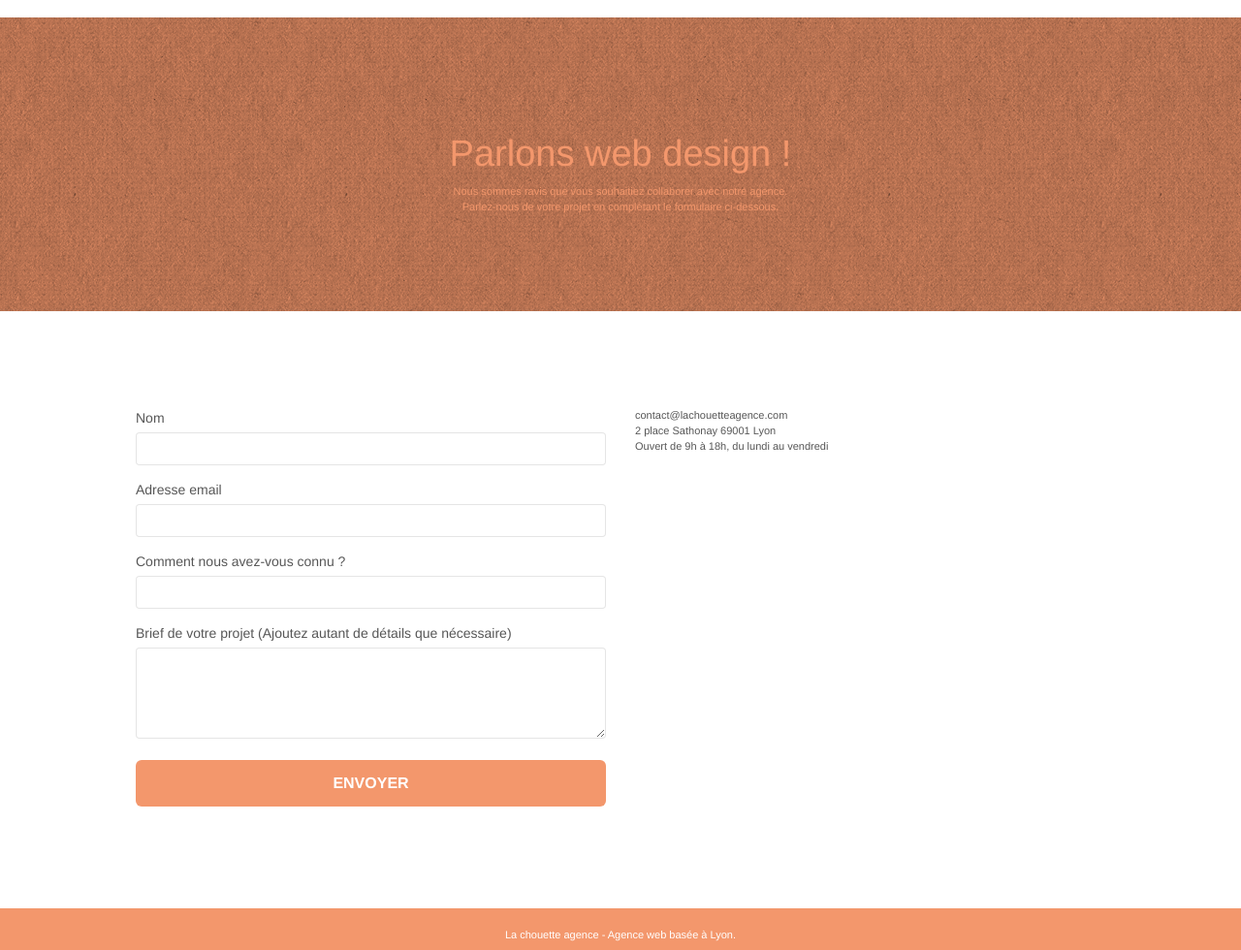
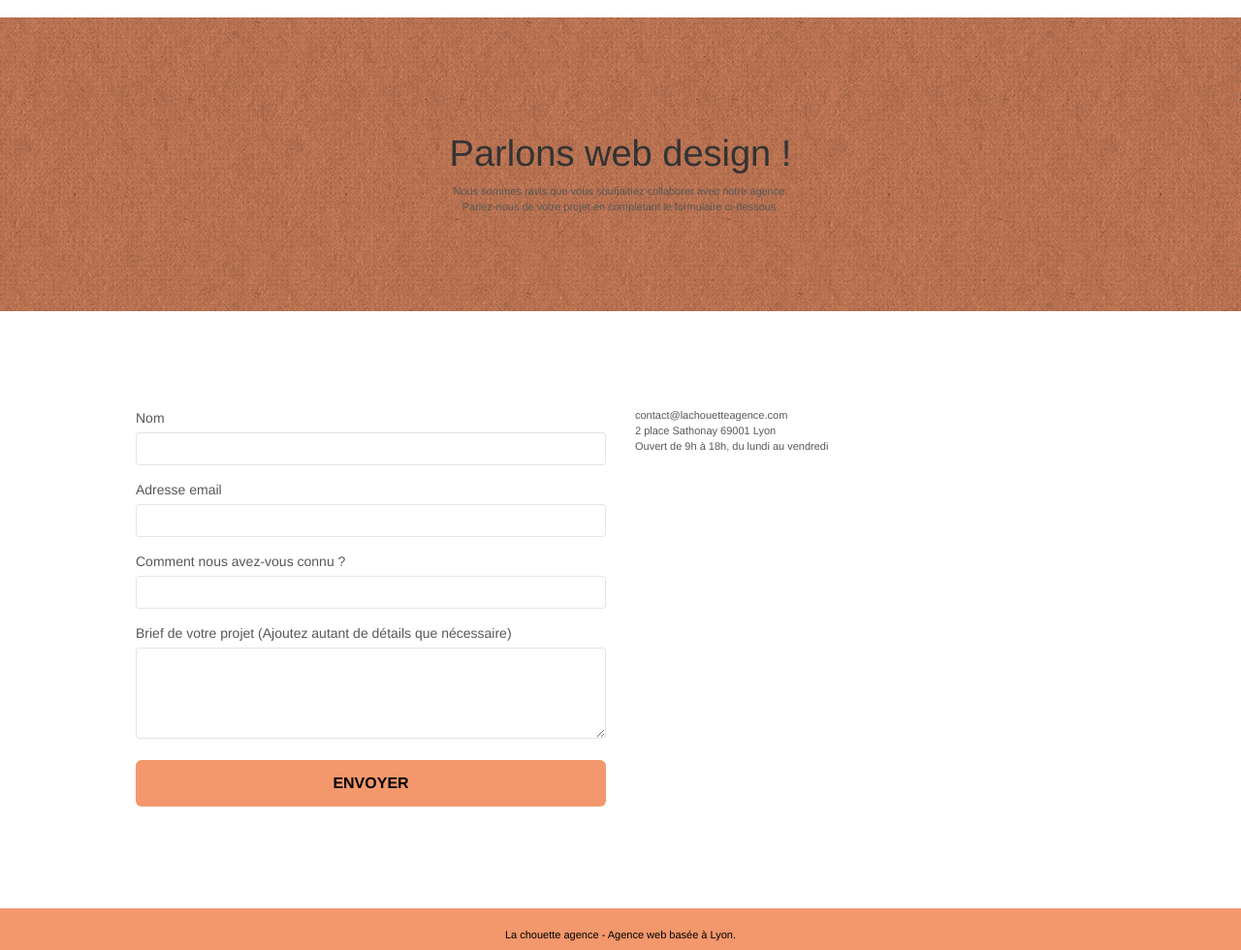
Before and after one commit to President971/JeremyDeCesare_4_06042020, a plain HTML site: page page2.html in a window 1280 px wide. Shown: the part 80-1060 px from the top of the page at 97% size. Drawn offline with nearby package versions, Linux system fonts and the light colour scheme; files that its build step writes are made by us from their sources; a script that the page names is missing.

Commit message:
img + modif

```diff
--- a/page2.html
+++ b/page2.html
@@ -59,10 +59,10 @@
 	<div class="container bloc-lg">
 		<div class="row">
 			<div class="col-sm-12">
-				<h1 class="text-center hero-bloc-text tc-white">
+				<h1 class="text-center hero-bloc-text">
 					Parlons web design !
 				</h1>
-				<p class="text-center mg-lg tc-white tight-width-whitespace">
+				<p class="text-center mg-lg tight-width-whitespace">
 					Nous sommes ravis que vous souhaitiez collaborer avec notre agence.<br>
 					Parlez-nous de votre projet en complétant le formulaire ci-dessous.
 				</p>
@@ -126,7 +126,7 @@
 	<div class="container bloc-sm">
 		<div class="row">
 			<div class="col-sm-12">
-				<p class="text-center white">
+				<p class="text-center black">
 					La chouette agence - Agence web basée à Lyon.<br>
 				</p>
 				<div class="row row-no-gutters social">
--- a/style.css
+++ b/style.css
@@ -735,8 +735,8 @@ h4 {
     margin-top: 24px;
 }
 
-.white {
-    color: #FFFFFF!important;
+.black {
+    color:  black !important;
 }
 
 .portfolio-thumb {
@@ -780,12 +780,12 @@ h4 {
 
 .btn-atomic-tangerine {
     background: #F3976C;
-    color: #FFFFFF!important;
+    color: black!important;
 }
 
 .btn-atomic-tangerine:hover {
     background: #c27956!important;
-    color: #FFFFFF!important;
+    color: black!important;
 }
 
 .ltc-white {
@@ -818,11 +818,11 @@ h4 {
 }
 
 .bg-banniere {
-    background-image: url("img/la-chouette-agence-banniere.jpg");
+    background-image: url("img/la-chouette-agence-banniere-bis.webp");
 }
 
 .bg-presentation {
-    background-image: url("img/image-de-presentation.bmp");
+    background-image: url("img/image-de-presentation-bis.webp");
 }
 
 @media (max-width: 1024px) {
```
Also changed, not shown: index.html (+6 -10 lines).
